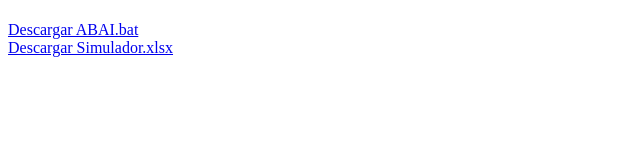
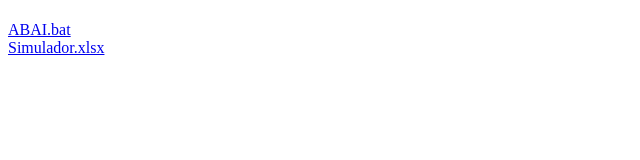
Before and after one commit to itsystemcoreservervirtual/fastdownload, a plain HTML site: page index.html in a window 1280 px wide. Shown: the whole page, without its empty margins (0-640 px from the left). Drawn offline with Linux system fonts and the light colour scheme.

Commit message:
Update download links text in index.html

```diff
--- a/index.html
+++ b/index.html
@@ -6,7 +6,7 @@
 </head>
 <body>
   <h1></h1>
-  <a href="ABAI.bat" download>Descargar ABAI.bat</a><br>
-  <a href="Simulador.xlsx" download>Descargar Simulador.xlsx</a><br>
+  <a href="ABAI.bat" download>ABAI.bat</a><br>
+  <a href="Simulador.xlsx" download>Simulador.xlsx</a><br>
 </body>
 </html>
```
